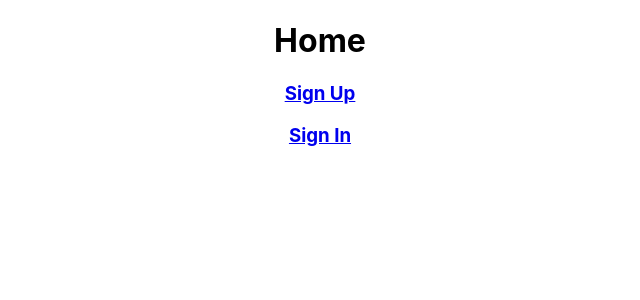
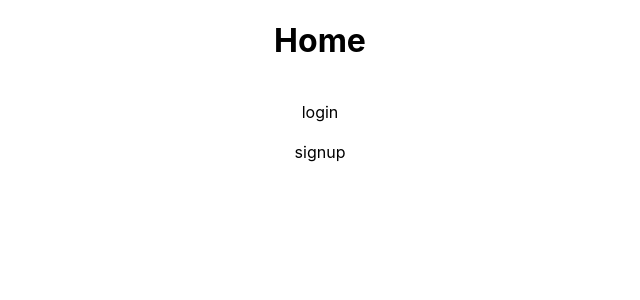
Before and after one commit to AimeurAmin/AuthFront, a React (Create React App) app: page / in a window 1280 px wide. Shown: the top 300 px of the page, without its empty margins (320-960 px from the left). Built offline with nearby package versions, Linux system fonts and the light colour scheme.

Commit message:
header on home

```diff
--- a/src/pages/Home.js
+++ b/src/pages/Home.js
@@ -1,12 +1,12 @@
 import React from 'react';
 import { NavLink } from 'react-router-dom';
 import { motion } from 'framer-motion';
+import Header from '../components/Header';
 
 const Home = () => (
     <motion.div exit={{}}>
         <h1>Home</h1>
-        <NavLink to='/login'><h3>Sign Up</h3></NavLink>
-        <NavLink to='/signup'><h3>Sign In</h3></NavLink>
+        <Header />
     </motion.div>
 )
 
```
